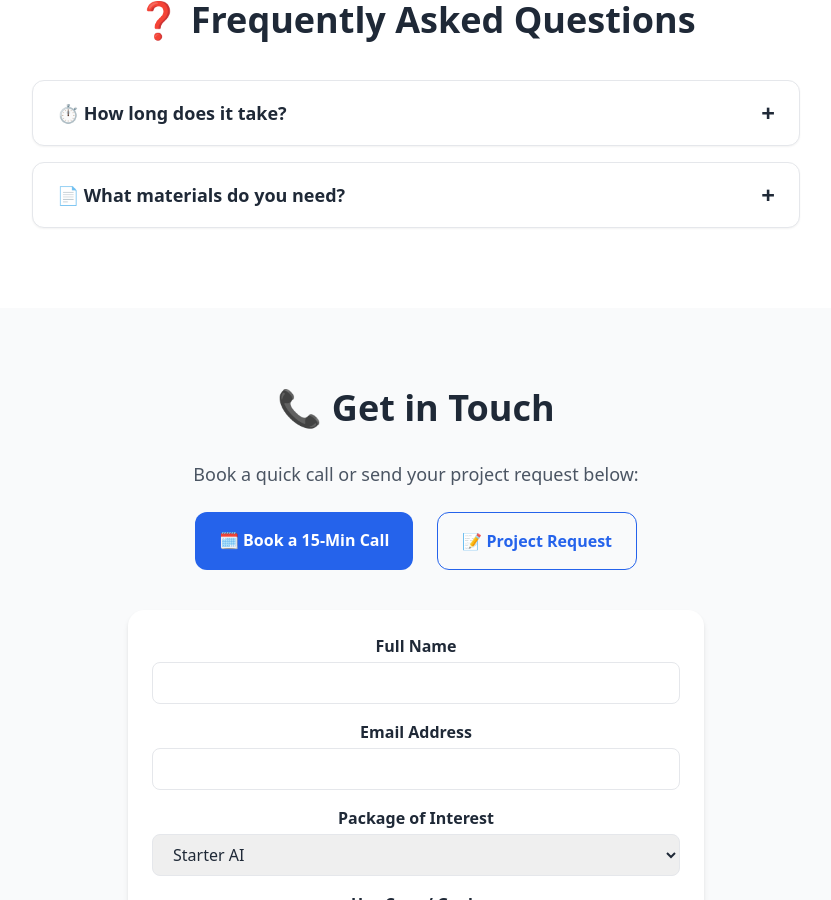
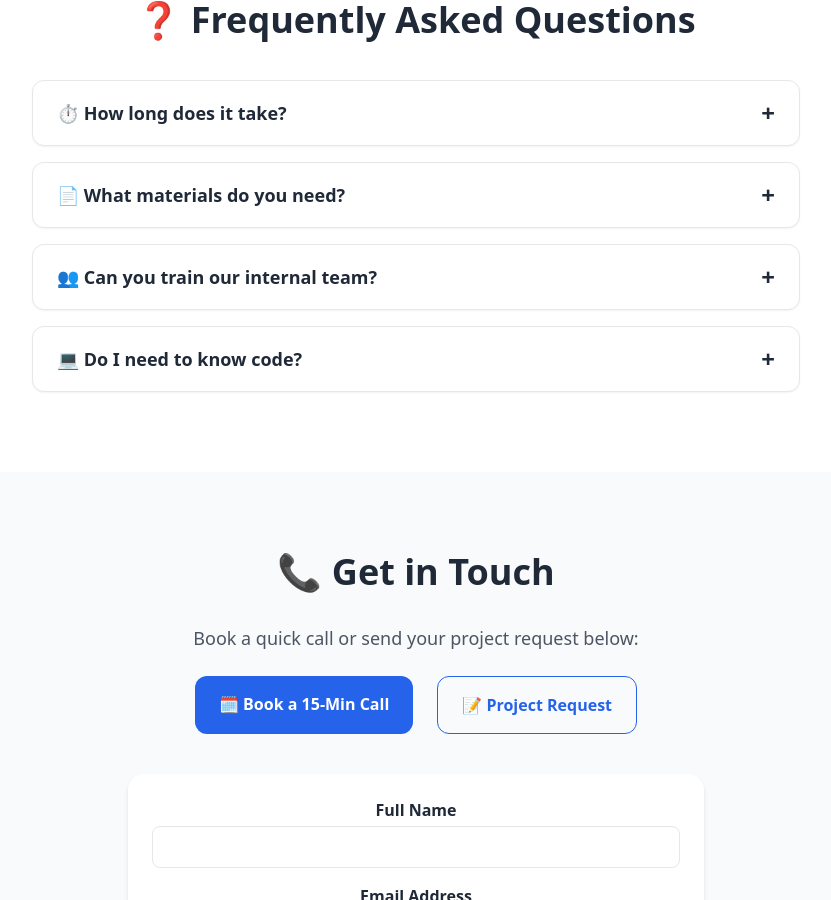
Before and after one commit to redwheelbarroww/yourcustomgpt.io, a Jekyll site: the page built from index.html, in a window 1280 px wide and 900 px high, scrolled down 1816 px. Shown: the whole window, without its empty margins (224-1055 px from the left). Built offline with Jekyll 4.4.1, drawn with Linux system fonts in a browser that asks for light colours.

Commit message:
Update index.html

```diff
--- a/index.html
+++ b/index.html
@@ -334,6 +334,27 @@
         </div>
       </div>
 
+<div class="faq-item border rounded-xl bg-white shadow-sm transition">
+  <button class="faq-question w-full text-left px-6 py-4 flex justify-between items-center text-lg font-semibold">
+    <span>👥 Can you train our internal team?</span>
+    <span class="faq-toggle-icon text-2xl">+</span>
+  </button>
+  <div class="faq-answer hidden px-6 pb-4 text-gray-600">
+    Yes! Our consulting/training package is designed to equip your team to manage GPTs in-house.
+  </div>
+</div>
+
+<div class="faq-item border rounded-xl bg-white shadow-sm transition">
+  <button class="faq-question w-full text-left px-6 py-4 flex justify-between items-center text-lg font-semibold">
+    <span>💻 Do I need to know code?</span>
+    <span class="faq-toggle-icon text-2xl">+</span>
+  </button>
+  <div class="faq-answer hidden px-6 pb-4 text-gray-600">
+    No coding required. Our GPTs and Claude apps are delivered ready to use.
+  </div>
+</div>
+
+
       <!-- Add more items the same way -->
     </div>
   </div>
```
